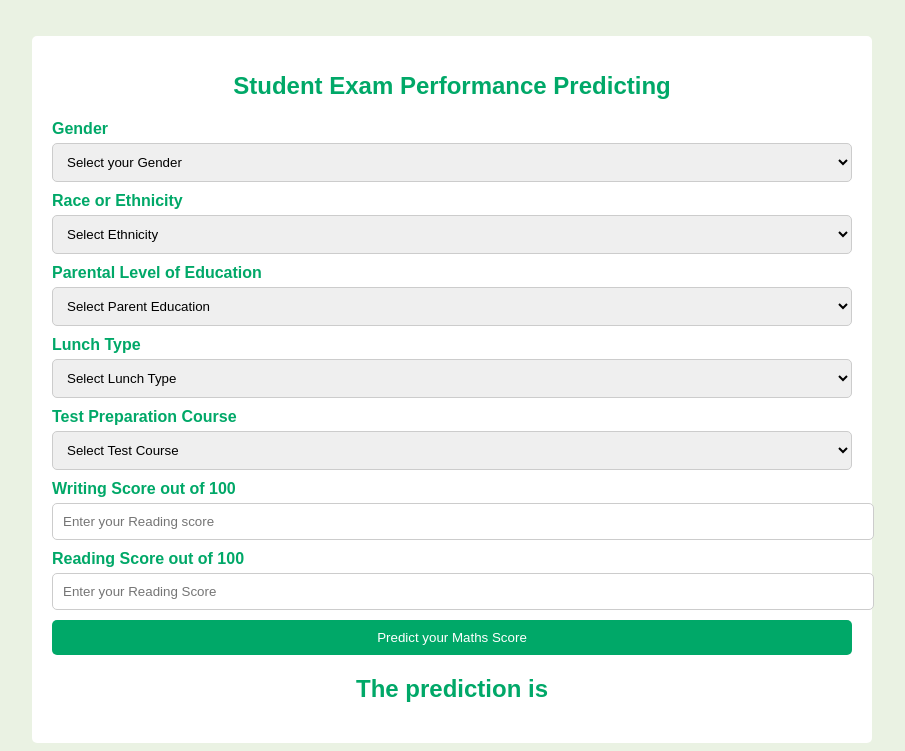
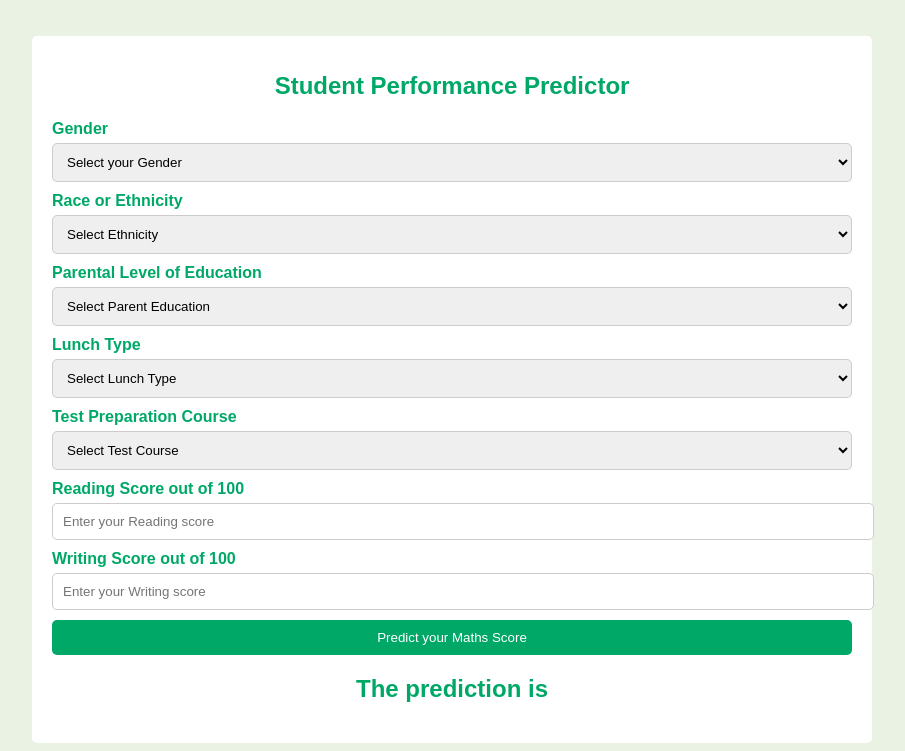
Before and after one commit to rohithpk12/predicting-student-performance-ml, a Flask app: page /predictdata in a window 1280 px wide. Shown: the part 88-839 px from the top of the page, without its empty margins (188-1093 px from the left). Run offline with Flask 3, Linux system fonts and the light colour scheme.

Commit message:
Correct predictor form labels

```diff
--- a/templates/home.html
+++ b/templates/home.html
@@ -2,7 +2,7 @@
 <html>
 <head>
     <meta charset="UTF-8">
-    <title>Student Exam Performance Predicting</title>
+    <title>Student Performance Predictor</title>
     <link rel="stylesheet" type="text/css" href="{{ url_for('static', filename='css/styles_home.css') }}">
 </head>
 <body>
@@ -13,7 +13,7 @@
     </nav></br></br>
 
     <div class="container">
-        <h1>Student Exam Performance Predicting</h1>
+        <h1>Student Performance Predictor</h1>
 
         <form action="{{ url_for('predict_datapoint')}}" method="post">
             <div class="form-group">
@@ -69,13 +69,13 @@
             </div>
 
             <div class="form-group">
-                <label for="reading-score">Writing Score out of 100</label>
+                <label for="reading-score">Reading Score out of 100</label>
                 <input id="reading-score" type="number" name="reading_score" placeholder="Enter your Reading score" min="0" max="100" />
             </div>
 
             <div class="form-group">
-                <label for="writing-score">Reading Score out of 100</label>
-                <input id="writing-score" type="number" name="writing_score" placeholder="Enter your Reading Score" min="0" max="100" />
+                <label for="writing-score">Writing Score out of 100</label>
+                <input id="writing-score" type="number" name="writing_score" placeholder="Enter your Writing score" min="0" max="100" />
             </div>
 
             <div class="form-group">
```
